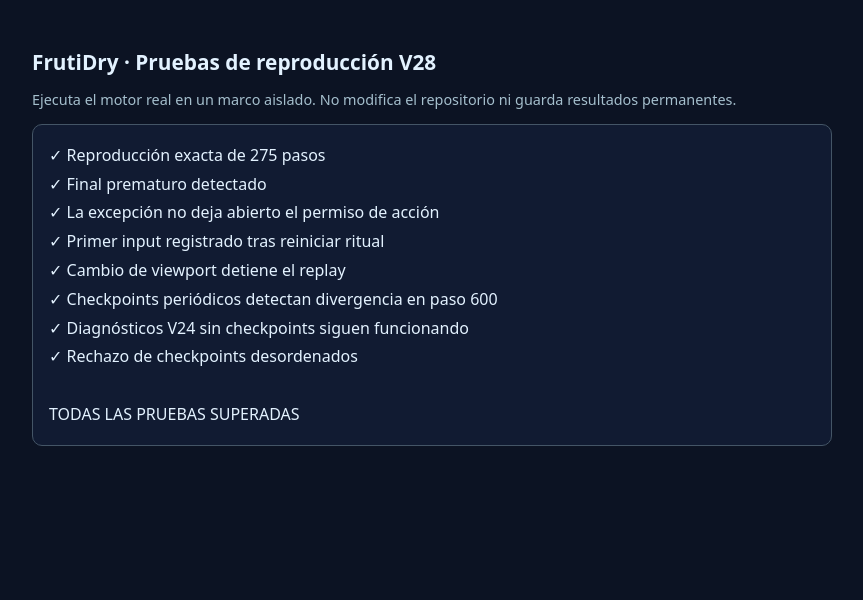
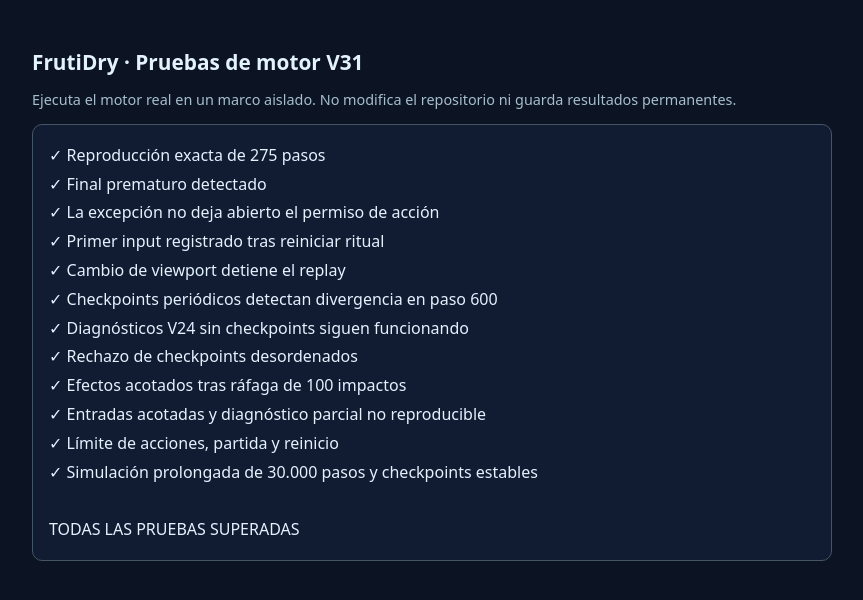
Before and after one commit to Atanatus/SHOTERBERKAN, a plain HTML site: page tests/replay-smoke.html in a window 1280 px wide. Shown: the whole page, without its empty margins (208-1071 px from the left). Drawn offline with Linux system fonts and the light colour scheme.

Commit message:
fix: FrutiDry V31 bound long-session diagnostics and visual FX

```diff
--- a/js/continuity.js
+++ b/js/continuity.js
@@ -122,6 +122,9 @@ const ContinuityLab = (() => {
       ammo:{current:compactPiece(state.nextPiece),reserve:compactPiece(state.upcomingPiece)},
       actions:state.actionLog.map(entry=>({...entry})),
       inputs:state.inputLog.map(entry=>({...entry})),
+      recording:{complete:!state.traceIncomplete&&!state.replayActive&&state.simFrame<=TRACE_LIMITS.steps,
+        reason:state.traceTruncationReason||(state.replayActive?'Reproducción en curso':state.simFrame>TRACE_LIMITS.steps?'Duración máxima de diagnóstico':null),
+        limits:TRACE_LIMITS},
       // Optional periodic V29 checkpoints. Old schema-2 diagnostics without this
       // field remain compatible with V24 rules and the final-state verifier.
       checkpoints:(state.traceCheckpoints || []).map(entry=>({s:entry.s,state:entry.state})),
@@ -145,7 +148,10 @@ const ContinuityLab = (() => {
       // Digest is a tamper-detection aid for transport, NOT an anti-cheat verification.
       try {data.payloadSha256 = await sha256(JSON.stringify(data));} catch {data.hashUnavailable = true;}
       downloadJSON('frutidry-diagnostico-'+Date.now()+'.json',data);
-      feedback('Diagnóstico preparado. Incluye semilla, entradas, estado y resolución; no certifica la puntuación.');
+      feedback(data.recording?.complete===false
+        ? 'Diagnóstico parcial exportado: se alcanzó un límite de registro. No es reproducible.'
+        : 'Diagnóstico preparado. Incluye semilla, entradas, estado y resolución; no certifica la puntuación.',
+        data.recording?.complete===false);
     } catch (error) { feedback('Error al exportar diagnóstico: '+error.message,true); }
   }
   document.getElementById('btnExportProgress').addEventListener('click',()=>{
--- a/js/game.js
+++ b/js/game.js
@@ -26,7 +26,7 @@ let state = {
   coresDetonated: Math.max(0, Number(STORE.get('kosen_cores',0)) || 0),
   unlockedRelics: (()=>{const v=STORE.get('kosen_relics',[]);return Array.isArray(v)?[...new Set(v.filter(x=>Number.isInteger(x)&&x>=1&&x<=12))]:[]})(),
   actionLog: [],
-  inputLog: [], simFrame: 0, replayActive: false, replayData: null,
+  inputLog: [], traceIncomplete: false, traceTruncationReason: null, simFrame: 0, replayActive: false, replayData: null,
   practiceSeed: null,
   startedAt: null,
   milestoneIndex: 0,
@@ -367,6 +367,22 @@ function settleAmmo(){
   state.upcomingPiece=nextRandomPiece();
 }
 
+// V31: bounded diagnostics never interrupt the game; incomplete traces are
+// explicitly non-replayable. Replay application still records accepted actions.
+const TRACE_LIMITS = Object.freeze({steps:216000,actions:15000,inputs:25000});
+function markTraceIncomplete(reason){
+  if (!state.traceIncomplete){state.traceIncomplete=true;state.traceTruncationReason=reason;}
+}
+function recordReplayAction(entry){
+  if(state.replayActive){state.actionLog.push(entry);return;}
+  if(state.traceIncomplete)return;
+  if(state.simFrame>=TRACE_LIMITS.steps || state.actionLog.length>=TRACE_LIMITS.actions){
+    markTraceIncomplete(state.simFrame>=TRACE_LIMITS.steps?'Límite de duración del diagnóstico':'Límite de acciones del diagnóstico');
+    return;
+  }
+  state.actionLog.push(entry);
+}
+function trimVisualArray(array,max){if(array.length>max)array.splice(0,array.length-max);}
 function swapActiveAndUpcoming() {
   if (state.replayActive && !ReplayLab.isApplying()) return;
   if (paused || state.gameOver || state.projectile || state.chain || state.pendingAmmo) return;
@@ -374,7 +390,7 @@ function swapActiveAndUpcoming() {
   state.nextPiece = state.upcomingPiece;
   state.upcomingPiece = temp;
   state.swapAnim = 1;
-  state.actionLog.push({
+  recordReplayAction({
     s: state.simFrame, t: state.tick,
     m: state.milestoneIndex,
     p: Number(state.trackPhase.toFixed(4)),
@@ -391,6 +407,7 @@ function swapActiveAndUpcoming() {
     life: 0.75,
     lineWidth: 2.2
   });
+  trimVisualArray(state.shockwaves,24);
 }
 
 function checkLevel10Spawn() {
@@ -445,7 +462,7 @@ function resetGame(testSeed = null) {
   state.arrowAngle = 0;
   state.aimAngle = 0;
   state.score = 0;
-  state.actionLog = []; state.inputLog = []; state.traceCheckpoints = []; state.simFrame=0;state.replayActive=false;state.replayData=null;
+  state.actionLog = []; state.inputLog = []; state.traceCheckpoints = []; state.traceIncomplete=false;state.traceTruncationReason=null;state.simFrame=0;state.replayActive=false;state.replayData=null;
   if (typeof ReplayLab !== 'undefined') ReplayLab.resetRecording();
   state.milestoneIndex = 0;
   state.envIndex = 0;
@@ -507,7 +524,6 @@ function checkRelicUnlock(level) {
 }
 
 function spawnDopamineBurst(x, y, color, intensity = 1) {
-  if(state.particles.length>240)state.particles.splice(0,state.particles.length-240);
   if(REDUCED_MOTION)intensity=.35;
   state.shockwaves.push({
     x, y,
@@ -548,6 +564,9 @@ function spawnDopamineBurst(x, y, color, intensity = 1) {
       size: 2.5 + Math.random() * 3.2
     });
   }
+  trimVisualArray(state.particles,240);
+  trimVisualArray(state.shockwaves,24);
+  trimVisualArray(state.starbursts,12);
 }
 
 function spawnParticles(x, y, color, count = 14) {
@@ -564,10 +583,12 @@ function spawnParticles(x, y, color, count = 14) {
       size: 2.5 + Math.random() * 2.5
     });
   }
+  trimVisualArray(state.particles,240);
 }
 
 function addFloatingText(x, y, text, color, big = false) {
   state.floatingTexts.push({ x, y, text, color, life: 1, big });
+  trimVisualArray(state.floatingTexts,24);
 }
 
 function isPointInSwapBox(px, py) {
@@ -615,7 +636,7 @@ function shoot() {
   const vx = Math.sin(state.aimAngle) * speed;
   const vy = -Math.cos(state.aimAngle) * speed;
 
-  state.actionLog.push({
+  recordReplayAction({
     s: state.simFrame, t: state.tick,
     m: state.milestoneIndex,
     p: Number(state.trackPhase.toFixed(4)),
--- a/js/replay.js
+++ b/js/replay.js
@@ -26,6 +26,7 @@ const ReplayLab = (() => {
   function input(){return [Number(state.aimAngle.toFixed(9)),Number(!!state.isAiming),Number(!!keyState.left),Number(!!keyState.right)];}
   function validate(raw){
     if(!raw||raw.format!=='kosen-berkan-run-diagnostic'||raw.schema!==2||raw.gameVersion!==24||raw.rulesVersion!==20)throw Error('Se requiere diagnóstico V24 con reglas 20');
+    if(raw.recording?.complete===false)throw Error('Diagnóstico incompleto: no se puede reproducir');
     if(!Number.isSafeInteger(raw.seed)||raw.seed<1||raw.seed>2147483647)throw Error('Semilla inválida');
     if(!raw.viewport||raw.viewport.width!==width||raw.viewport.height!==height)throw Error(`Pantalla incompatible: replay ${raw.viewport?.width}×${raw.viewport?.height}; actual ${width}×${height}`);
     if(!raw.stats||!Number.isSafeInteger(raw.stats.simFrame)||raw.stats.simFrame<1||raw.stats.simFrame>MAX_STEPS)throw Error('Número de pasos inválido');
@@ -80,8 +81,11 @@ const ReplayLab = (() => {
   }
   function beforeStep(){
     if(!state.replayActive){
+      if(state.traceIncomplete)return;
+      if(state.simFrame>=TRACE_LIMITS.steps){markTraceIncomplete('Límite de duración del diagnóstico');return;}
       const v=input();
       if(!lastInput||!v.every((n,i)=>n===lastInput[i])){
+        if(state.inputLog.length>=TRACE_LIMITS.inputs){markTraceIncomplete('Límite de entradas del diagnóstico');return;}
         state.inputLog.push({s:state.simFrame,v});lastInput=v;
       }
       return;
@@ -118,6 +122,8 @@ const ReplayLab = (() => {
   }
   function afterStep(){
     if(!state.replayActive){
+      if(state.simFrame>TRACE_LIMITS.steps)markTraceIncomplete('Límite de duración del diagnóstico');
+      if(state.traceIncomplete)return;
       // Cheap, opt-in-by-default semantic tracing. No particles, audio or layout.
       // A reset initializes the array before a new run can produce snapshots.
       if(state.simFrame>0&&state.simFrame%CHECKPOINT_INTERVAL===0 &&
--- a/tests/replay-smoke.html
+++ b/tests/replay-smoke.html
@@ -14,7 +14,7 @@
 </style>
 </head>
 <body>
-<h1>FrutiDry · Pruebas de reproducción V28</h1>
+<h1>FrutiDry · Pruebas de motor V31</h1>
 <p class="note">Ejecuta el motor real en un marco aislado. No modifica el repositorio ni guarda resultados permanentes.</p>
 <output id="results">Cargando juego…</output>
 <iframe id="game" src="../index.html" title="Motor bajo prueba"></iframe>
@@ -126,6 +126,51 @@ frame.addEventListener('load',()=>{
     try{ReplayLab.validate(data);}catch(e){rejected=e.message.includes('periódico inválido');}
     return {count:data.checkpoints.length,rejected};
   })()`,r=>r.count===2&&r.rejected);
+  verify('Efectos acotados tras ráfaga de 100 impactos',`(()=>{
+    setTab('play');resetGame(9600);
+    for(let i=0;i<100;i++){
+      spawnDopamineBurst(100,100,'#ff44aa',1.8);
+      spawnParticles(120,110,'#ffeecc',40);
+      addFloatingText(100,90,'+100','#ffffff',true);
+    }
+    return {particles:state.particles.length,shockwaves:state.shockwaves.length,
+      starbursts:state.starbursts.length,texts:state.floatingTexts.length};
+  })()`,r=>r.particles===240&&r.shockwaves===24&&r.starbursts===12&&r.texts===24);
+  verify('Entradas acotadas y diagnóstico parcial no reproducible',`(()=>{
+    setTab('play');resetGame(9601);
+    state.inputLog.length=25000;
+    state.aimAngle=.5;
+    ReplayLab.beforeStep();
+    const run=ContinuityLab.captureRun();
+    let rejected=false;
+    try{ReplayLab.validate(run);}catch(e){rejected=e.message.includes('incompleto');}
+    const ok={count:state.inputLog.length,incomplete:state.traceIncomplete,
+      reason:run.recording.reason,rejected};
+    resetGame(9601);
+    return ok;
+  })()`,r=>r.count===25000&&r.incomplete&&r.rejected&&r.reason.includes('entradas'));
+  verify('Límite de acciones, partida y reinicio',`(()=>{
+    setTab('play');resetGame(9602);
+    state.actionLog.length=15000;
+    recordReplayAction({s:0,a:'swap'});
+    const blocked=state.actionLog.length===15000&&state.traceIncomplete;
+    const diag=ContinuityLab.captureRun();
+    resetGame(9602);
+    const restarted=!state.traceIncomplete&&state.actionLog.length===0;
+    state.simFrame=216000;
+    ReplayLab.beforeStep();
+    const duration=state.traceIncomplete&&state.traceTruncationReason.includes('duración');
+    resetGame(9602);
+    return {blocked,restarted,duration,complete:diag.recording.complete};
+  })()`,r=>r.blocked&&r.restarted&&r.duration&&r.complete===false);
+  verify('Simulación prolongada de 30.000 pasos y checkpoints estables',`(()=>{
+    setTab('play');resetGame(9603);
+    for(let i=0;i<30000;i++){update();ReplayLab.afterStep();}
+    const data=ContinuityLab.captureRun();
+    return {steps:state.simFrame,checkpoints:state.traceCheckpoints.length,
+      traceComplete:data.recording.complete,last:state.traceCheckpoints.at(-1)?.s,
+      limitsOK:state.inputLog.length<=25000&&state.actionLog.length<=15000};
+  })()`,r=>r.steps===30000&&r.checkpoints===50&&r.last===30000&&r.traceComplete&&r.limitsOK);
   output.textContent=outcomes.join('\n')+'\n\n'+(outcomes.every(x=>x.startsWith('✓'))?'TODAS LAS PRUEBAS SUPERADAS':'HAY PRUEBAS FALLIDAS');
 });
 </script>
```
Also changed, not shown: README.md, 1 other file.
